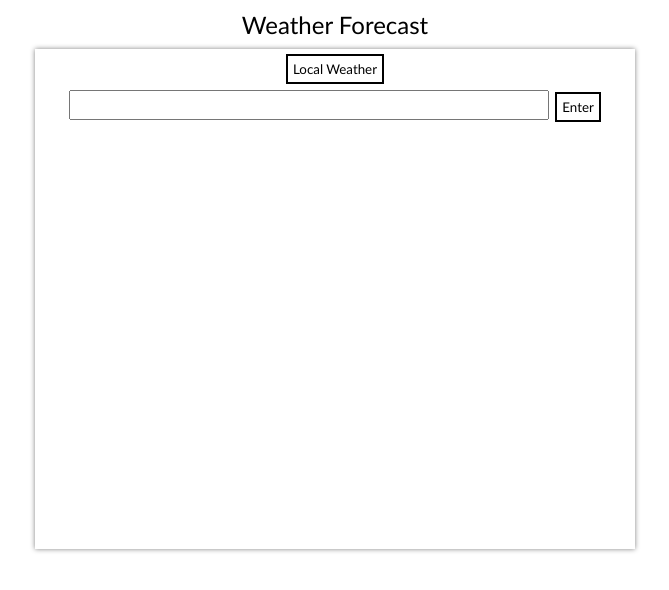
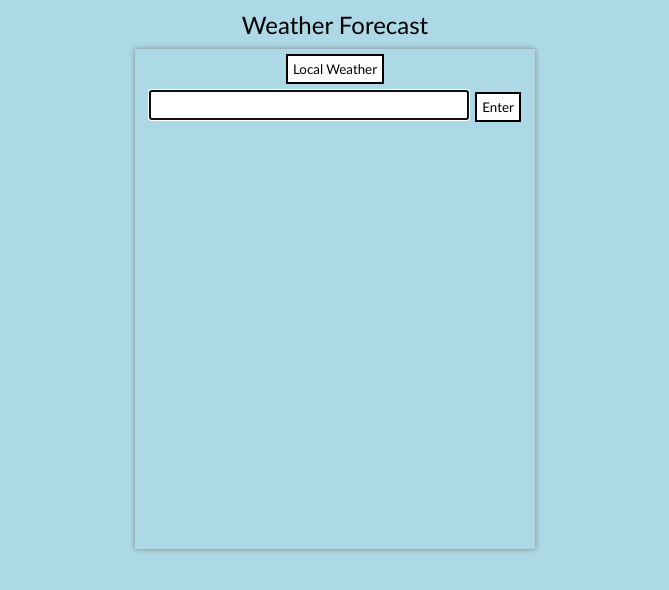
Before and after one commit to nerdychap/weather-app-angularjs, a plain HTML site: page index.html in a window 1280 px wide. Shown: the whole page, without its empty margins (305-974 px from the left). Drawn offline with nearby package versions, Linux system fonts and the light colour scheme.

Commit message:
adding focus on page load and changing background color

```diff
--- a/index.html
+++ b/index.html
@@ -21,7 +21,7 @@
 
         <div><button id="local" ng-click="local()">Local Weather</button></div>
         <div>
-            <input type="text" ng-model="geolocation" id="" ng-keydown="enterHandler($event, geolocation)">
+            <input type="text" ng-model="geolocation" id="" ng-keydown="enterHandler($event, geolocation)" autofocus>
             <button ng-click="getWeather(geolocation)">Enter</button>
         </div>
         <div> <img src={{image}} alt=""></div>
--- a/style.css
+++ b/style.css
@@ -3,7 +3,7 @@
 }
 
 body{
-    background-color: white;
+    background-color: lightblue;
     color: black;
     font-size: 150%;
     text-align: center;
@@ -11,7 +11,7 @@ body{
 }
 
 div[ng-app=myApp]{
-    max-width: 600px;
+    max-width: 400px;
     width: 90%;
     height: 500px;
     margin: auto;
```
